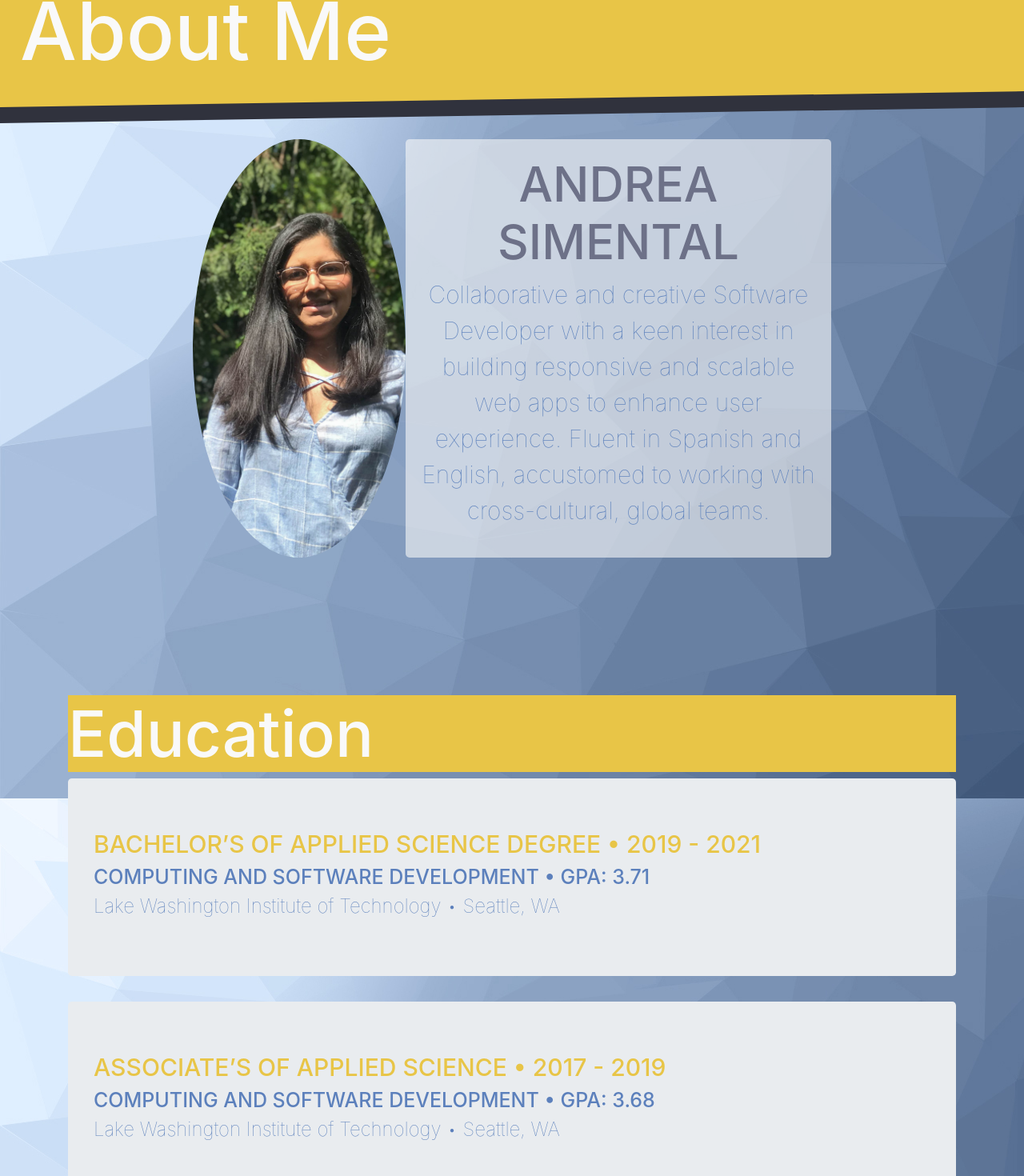
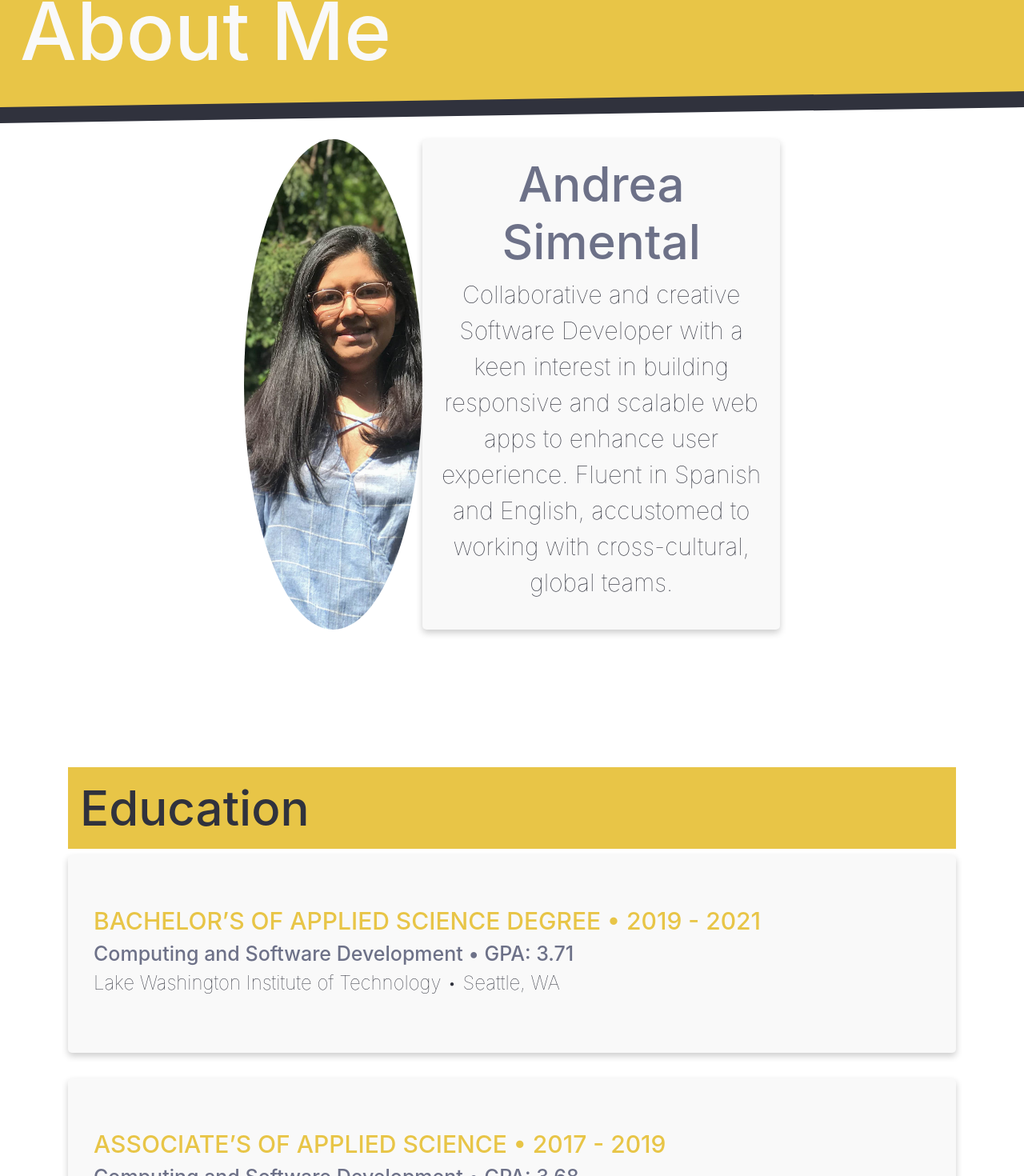
Before and after one commit to anlsim/anlsim.github.io, a React (Create React App) app: page /about in a window 1280 px wide. Shown: the part 82-1552 px from the top of the page at 80% size. Built offline with nearby package versions, Linux system fonts and the light colour scheme.

Commit message:
upating about me styles

```diff
--- a/src/App.scss
+++ b/src/App.scss
@@ -2,10 +2,10 @@
 
 body {
   font-family: 'Open Sans Condensed', sans-serif;
-
+  /*
   background-image: url(./assets/blueBackground.jpg);
   background-attachment: fixed;
-
+  */
 
 }
 
--- a/src/pages/AboutMePage.js
+++ b/src/pages/AboutMePage.js
@@ -14,7 +14,7 @@ const AboutMePage = (props) => {
           <span className="img"></span>
         </div>
           <div className="aboutInfo col-sm-8">
-            <h1 className="aboutInfo-title">ANDREA SIMENTAL</h1>
+            <h1 className="aboutInfo-title">Andrea Simental</h1>
             <p className="aboutInfo-description">Collaborative and creative Software Developer with a keen interest in building responsive and scalable web apps to enhance user experience. Fluent in Spanish and English, accustomed to working with cross-cultural, global teams.</p>
 
           </div>
@@ -27,17 +27,17 @@ const AboutMePage = (props) => {
           <h1 className="education-title">Education</h1>
           <div className ="jumbotron">
             <h2 className="degree">BACHELOR’S OF APPLIED SCIENCE DEGREE • 2019 - 2021</h2>
-            <h3 className="degree-title">COMPUTING AND SOFTWARE DEVELOPMENT • GPA: 3.71</h3>
+            <h3 className="degree-title">Computing and Software Development • GPA: 3.71</h3>
             <h4 className="degree-address">Lake Washington Institute of Technology • Seattle, WA</h4>
           </div>
           <div className ="jumbotron">
             <h2 className="degree">ASSOCIATE’S OF APPLIED SCIENCE • 2017 - 2019</h2>
-            <h3 className="degree-title">COMPUTING AND SOFTWARE DEVELOPMENT • GPA: 3.68</h3>
+            <h3 className="degree-title">Computing and Software Development • GPA: 3.68</h3>
             <h4 className="degree-address">Lake Washington Institute of Technology • Seattle, WA</h4>
           </div>
           <div className ="jumbotron">
             <h2 className="degree">BACHELOR’S DEGREE • 2007 - 2011</h2>
-            <h3 className="degree-title">GRAPHIC DESIGN • GPA: 3.80</h3>
+            <h3 className="degree-title">Graphic Design • GPA: 3.80</h3>
             <h4 className="degree-address">Universidad de Guadalajara - CUAAD • Guadalajara, MX</h4>
           </div>
         </div>
--- a/src/styles/aboutme.scss
+++ b/src/styles/aboutme.scss
@@ -1,7 +1,7 @@
 @import 'colors';
 @import 'mediaQueries';
 .aboutMe{
-    width: 60%;
+    width: 50%;
     margin: auto;
 }
 
@@ -27,9 +27,10 @@
 .aboutInfo{
     text-align: center;
     padding: 20px;
-    background-color: rgba($white-pas, 0.6);
+    background-color: $white-pas;
     border-radius: 5px;
-    color: $blue-pas;
+    color: $charcoal;
+    box-shadow: 0 4px 8px 0 rgba(0, 0, 0, 0.2);
 
 
     &-title{
@@ -43,11 +44,15 @@
 }
 
 
-
+    .jumbotron{
+    background-color: $white-pas;
+    box-shadow: 0 4px 8px 0 rgba(0, 0, 0, 0.2);
+    }
     .education-title{
+        padding: 15px 15px;
         background-color:$yellow-pas;
-        color: $white-pas;
-        font-size: 80px;
+        color: $charcoal;
+        font-size: 60px;
 
     }
     .degree{
@@ -55,13 +60,13 @@
         font-size: 30px;
         &-title{
         font-size: 25px;
-        color:$blue-pas;
+        color:$gray-rhythm;
 
 
         }
         &-address{
             font-weight: lighter;
-            color:$blue-pas;
+            color:$charcoal;
 
         }
 
```
